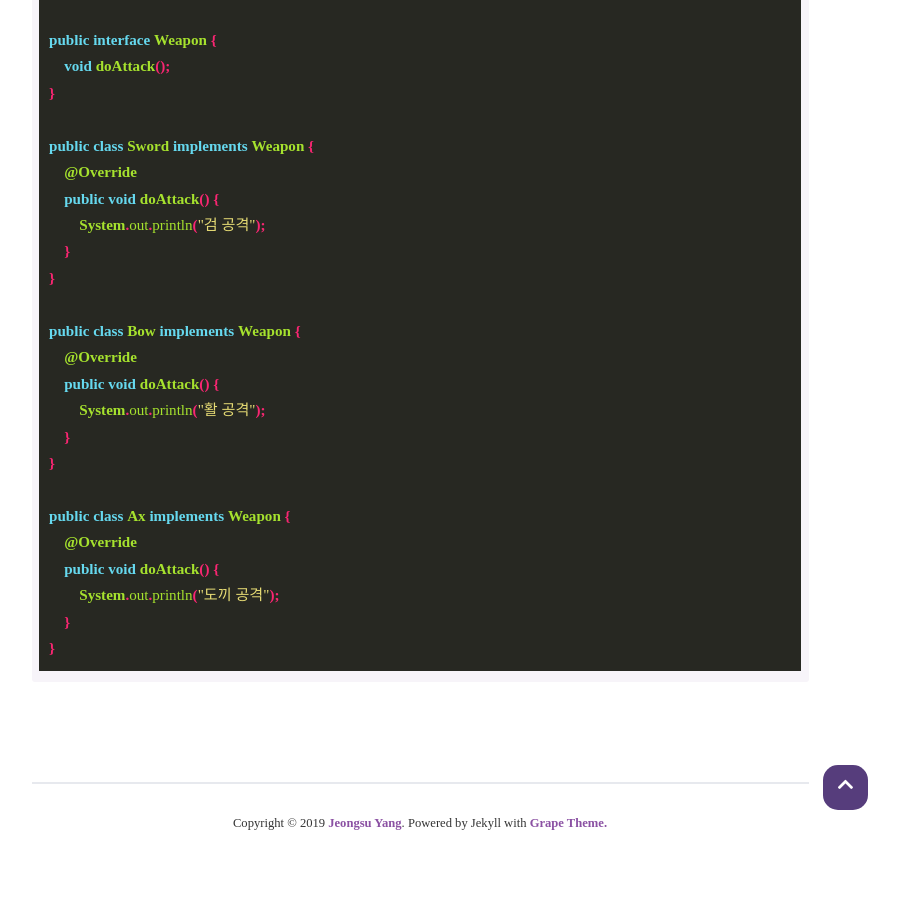
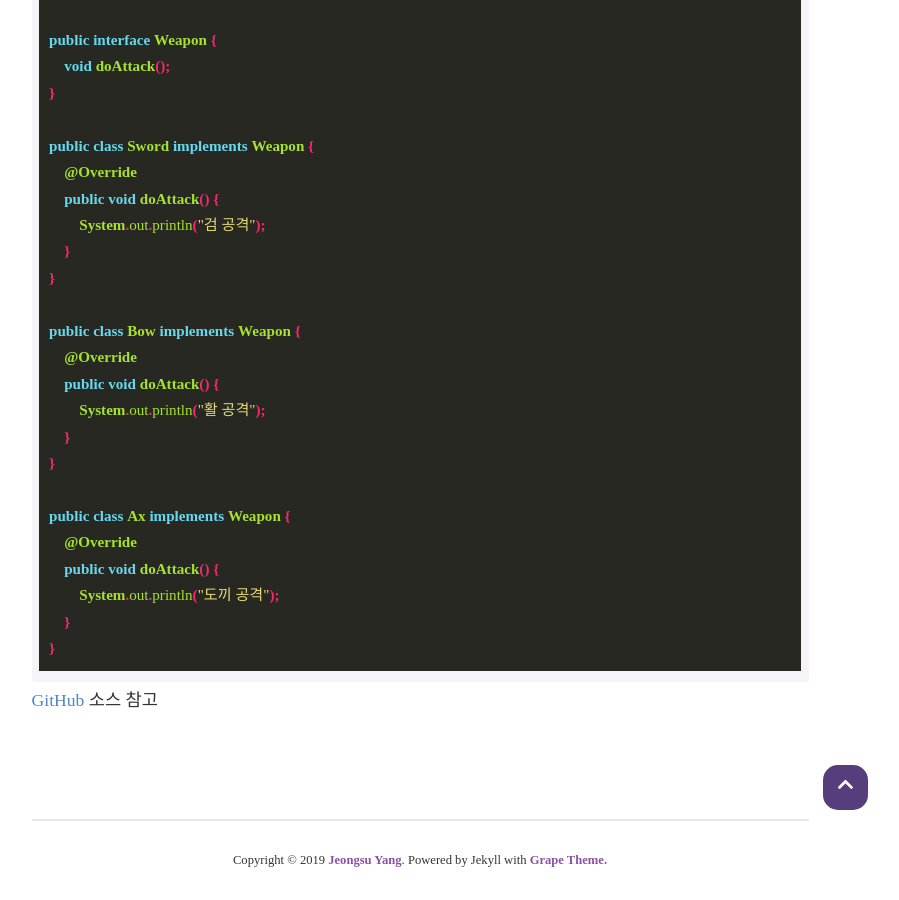
Before and after one commit to jsyang-dev/jsyang-dev.github.io, a Jekyll site: the page built from _posts/2019-12-20-design-pattern-01.md, in a window 1280 px wide and 900 px high, scrolled down 2043 px. Shown: the whole window, without its empty margins (220-1119 px from the left). Built offline with Jekyll 4.4.1, drawn with Linux system fonts in a browser that asks for light colours; nearby versions of some CDN libraries; some web fonts are replaced; comment, search, counter and statistics services are not loaded; before the commit the page ends 2906 px from its top, so only the background shows below that.

Commit message:
Update 2019-12-20-design-pattern-01.md

````diff
--- a/_posts/2019-12-20-design-pattern-01.md
+++ b/_posts/2019-12-20-design-pattern-01.md
@@ -71,3 +71,5 @@ public class Ax implements Weapon {
     }
 }
 ```
+
+[GitHub](https://github.com/jsyang-dev/study-designpattern.git) 소스 참고
````
